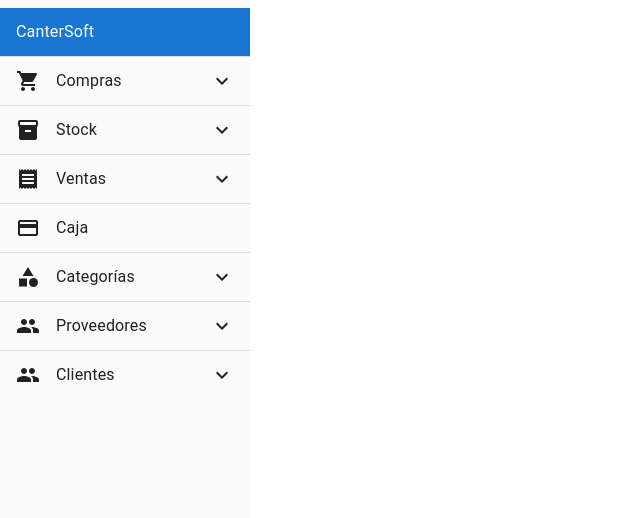
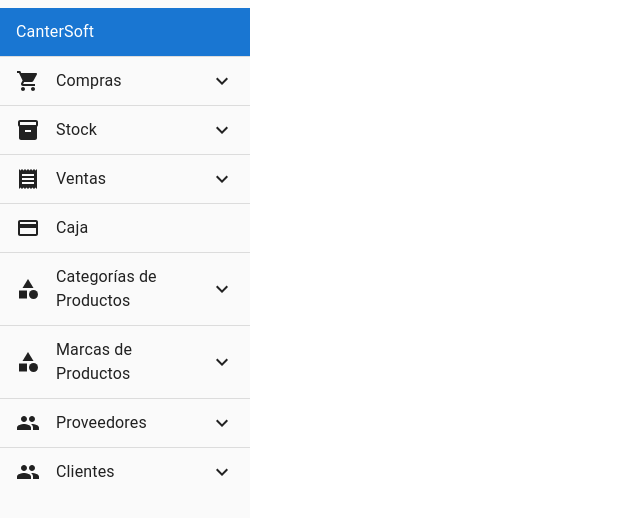
Before and after one commit to vabarrero14/cantersoft, a React (Create React App) app: page / in a window 1280 px wide. Shown: the top 518 px of the page, without its empty margins (0-640 px from the left). Built offline with nearby package versions, Linux system fonts and the light colour scheme.

Commit message:
Primera version para publicar

```diff
--- a/src/components/Sidebar.js
+++ b/src/components/Sidebar.js
@@ -16,8 +16,9 @@ const Sidebar = () => {
   const [openCategorias, setOpenCategorias] = useState(false);
   const [openProveedores, setOpenProveedores] = useState(false);
   const [openCompras, setOpenCompras] = useState(false);
-  const [openClientes, setOpenClientes] = useState(false); // NUEVO estado para Clientes
-  const [openVentas, setOpenVentas] = useState(false); // NUEVO estado para Ventas
+  const [openClientes, setOpenClientes] = useState(false);
+  const [openVentas, setOpenVentas] = useState(false);
+  const [openMarcas, setOpenMarcas] = useState(false); // NUEVO estado para Marcas
 
   const isActive = (path) =>
     location.pathname === path ? { backgroundColor: '#d3d3d3' } : {};
@@ -111,7 +112,7 @@ const Sidebar = () => {
         <ListItem disablePadding>
           <ListItemButton onClick={() => setOpenCategorias(!openCategorias)}>
             <Category sx={{ marginRight: 2 }} />
-            <ListItemText primary="Categorías" />
+            <ListItemText primary="Categorías de Productos" />
             {openCategorias ? <ExpandLess /> : <ExpandMore />}
           </ListItemButton>
         </ListItem>
@@ -122,6 +123,28 @@ const Sidebar = () => {
               <ListItemText primary="Listado" />
             </ListItemButton>
             <ListItemButton component={Link} to="/categorias/nueva" sx={{ pl: 4, ...isActive('/categorias/nueva') }}>
+              <ListItemIcon><AddBox /></ListItemIcon>
+              <ListItemText primary="Agregar" />
+            </ListItemButton>
+          </List>
+        </Collapse>
+        <Divider />
+
+        {/* Marcas */}
+        <ListItem disablePadding>
+          <ListItemButton onClick={() => setOpenMarcas(!openMarcas)}>
+            <Category sx={{ marginRight: 2 }} />
+            <ListItemText primary="Marcas de Productos" />
+            {openMarcas ? <ExpandLess /> : <ExpandMore />}
+          </ListItemButton>
+        </ListItem>
+        <Collapse in={openMarcas} timeout="auto" unmountOnExit>
+          <List component="div" disablePadding>
+            <ListItemButton component={Link} to="/marcas" sx={{ pl: 4, ...isActive('/marcas') }}>
+              <ListItemIcon><ListIcon /></ListItemIcon>
+              <ListItemText primary="Listado" />
+            </ListItemButton>
+            <ListItemButton component={Link} to="/marcas/nueva" sx={{ pl: 4, ...isActive('/marcas/nueva') }}>
               <ListItemIcon><AddBox /></ListItemIcon>
               <ListItemText primary="Agregar" />
             </ListItemButton>
```
